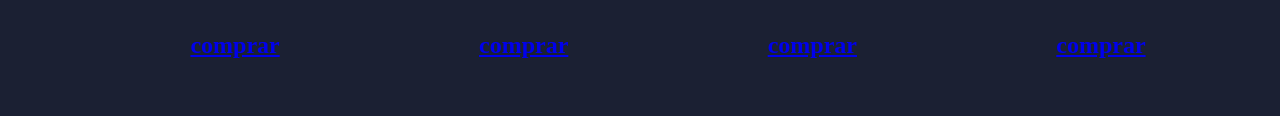
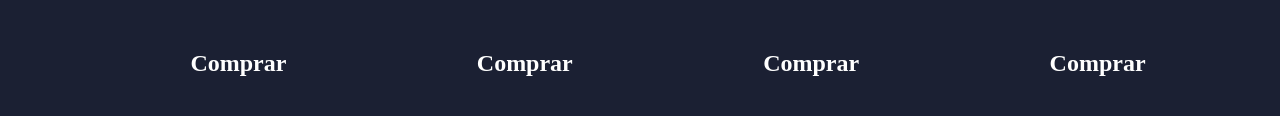
Before and after one commit to Lily-ro/pagina_REDES.inf, a plain HTML site: page Watch.html in a window 1280 px wide. Shown: the part 545-661 px from the top of the page. Drawn offline with Linux system fonts and the light colour scheme.

Commit message:
underlines

```diff
--- a/Watch.html
+++ b/Watch.html
@@ -25,32 +25,33 @@
             <img src="https://img.lazcdn.com/g/p/ae623894e5404f74d0edb5c9f876d36b.jpg_720x720q80.jpg" height="270" width="270">
             <img src="https://www.static-src.com/wcsstore/Indraprastha/images/catalog/full//catalog-image/87/MTA-130603621/no-brand_no-brand_full01.jpg" height="270" width="270">
         </div>
+    </br>
         <div class="butons">
-            <div>
+            <div class=uno>
                 <nav>
                     <ul>
-                        <h2><li><a href="producto1.html">comprar</a></li></h2>
+                        <h2><li><a href="producto1.html">Comprar</a></li></h2>
                     </ul>
                 </nav>
             </div>
-            <div>
+            <div class="dos">
                 <nav>
                     <ul>
-                        <h2><li><a href="producto2.html">comprar</a></li></h2>
+                        <h2><li><a href="producto2.html">Comprar</a></li></h2>
                     </ul>
                 </nav>
             </div>
-            <div>
+            <div class="tres">
                 <nav>
                     <ul>
-                        <h2><li><a href="producto3.html">comprar</a></li></h2>
+                        <h2><li><a href="producto3.html">Comprar</a></li></h2>
                     </ul>
                 </nav>
             </div>
-            <div>
+            <div class="cuatro">
                 <nav>
                     <ul>
-                        <h2><li><a href="producto4.html">comprar</a></li></h2>
+                        <h2><li><a href="producto4.html">Comprar</a></li></h2>
                     </ul>
                 </nav>
             </div>
--- a/style.css
+++ b/style.css
@@ -61,9 +61,7 @@ header nav ul li{
     grid-gap: 25px;
     padding-left: 100px;
     padding-right: 100px;
-    h2{
-        color: rgb(57, 194, 212);
-    }
+    text-align: center;
   }
 .caja{
     background-image: url(https://cdn.wallpapersafari.com/7/32/Iuhdv6.png);
@@ -154,7 +152,7 @@ main nav ul li{
     margin-left: 1rem;
 }
 main nav ul li{
-    color:rgb(27, 32, 51);
+    color:rgb(255, 255, 255);
     text-decoration: none;
     font-weight: bold;
 }
@@ -183,10 +181,11 @@ main nav ul{
 main nav ul li{
     margin-left: 1rem;
 }
-main nav ul li{
+main a{
     color: #fff;
     text-decoration: none;
     font-weight: bold;
+    text-align: center;
 }
 main nav ul li{
     text-decoration: none;
```
Also changed, not shown: Watcha.html (+4 -4 lines), index.html (+6 -6 lines).
